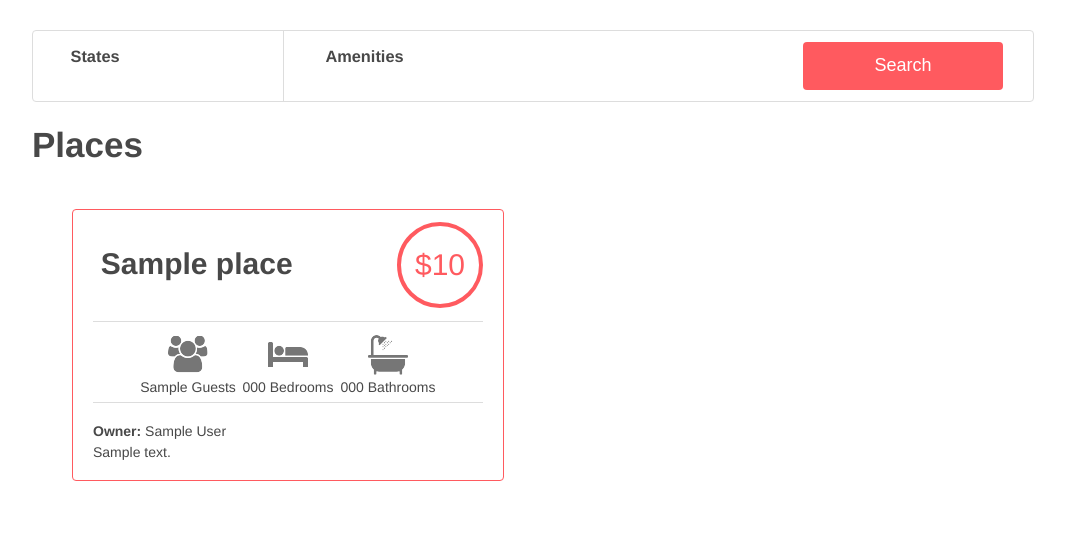
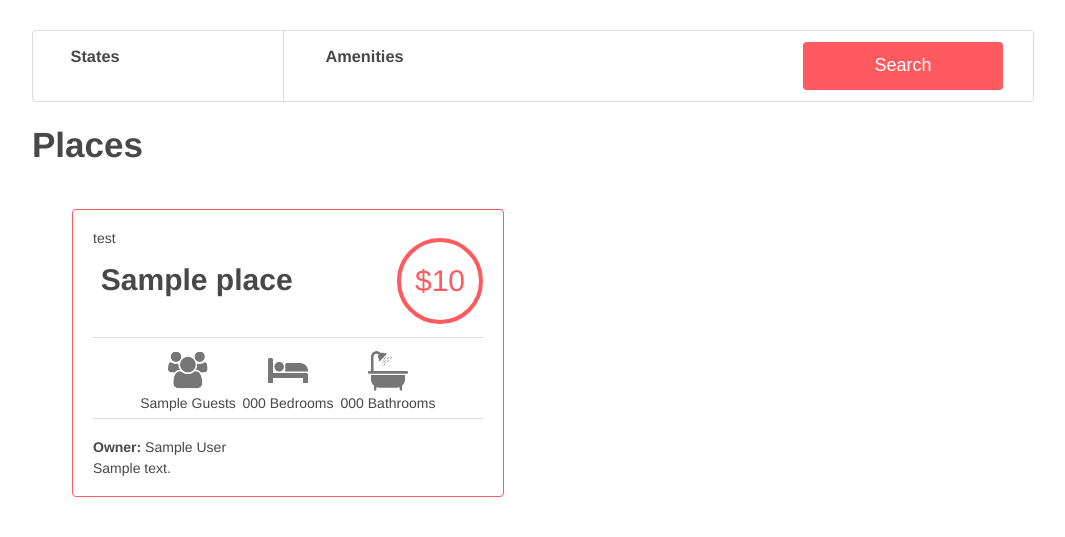
Before and after one commit to nathanhall762/AirBnB_clone_v4, a Flask app: template web_dynamic/templates/1-hbnb.html in a window 1280 px wide. Shown: the part 71-608 px from the top of the page, without its empty margins (108-1173 px from the left). Run offline with Flask 2, Linux system fonts and the light colour scheme; the template is opened without the code that fills it: most values are stand-ins (such as "Sample title", 1, 10 or a date in 2020); some libraries are stand-ins or nearby versions.

Commit message:
test div

```diff
--- a/web_dynamic/templates/1-hbnb.html
+++ b/web_dynamic/templates/1-hbnb.html
@@ -54,6 +54,7 @@
 	<!-- <h1>Places</h1> -->
 	{% for place in places %}
 	<article>
+	  <div>test</div>
 	  <div class="title_box">
 	    <h2>{{ place.name }}</h2>
 	    <div class="price_by_night">${{ place.price_by_night }}</div>
```
